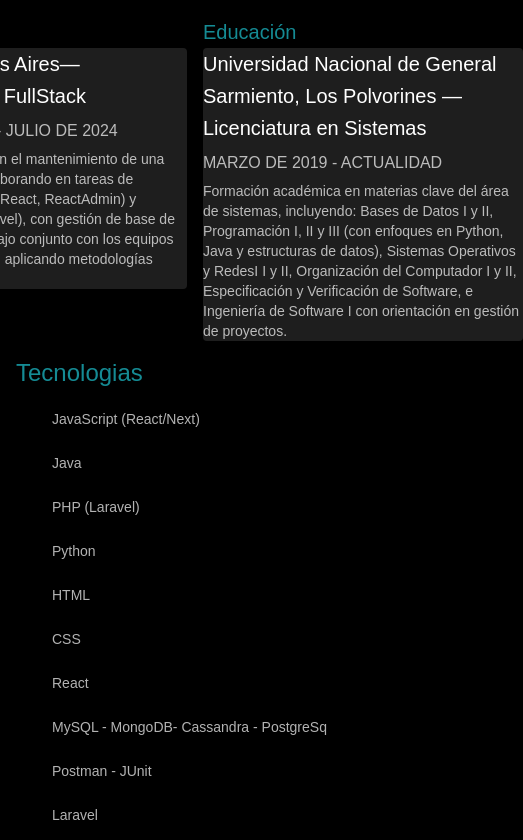
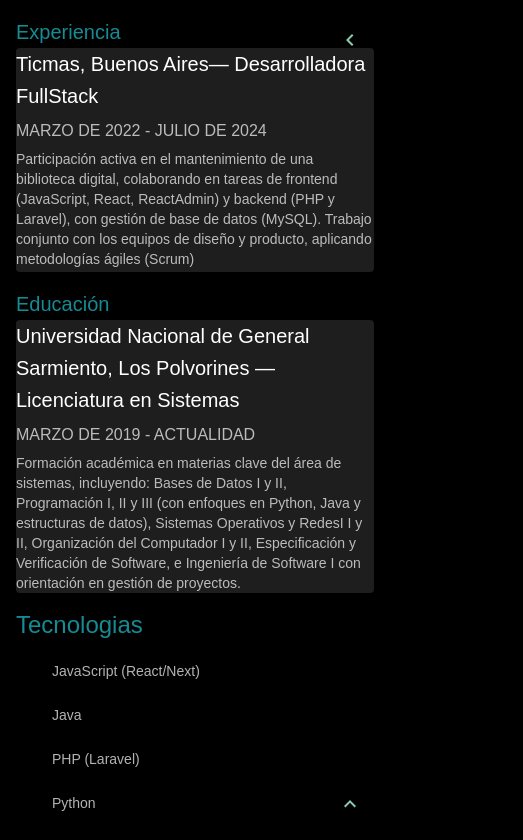
Before and after one commit to sofiAlcaraz/MyPortfolio, a Next.js app: page /about in a window 390 px wide. Shown: the top 840 px of the page, 523 px wide, since content can reach past the window. Built offline with nearby package versions, Linux system fonts and the light colour scheme.

Commit message:
Added changes of responsive an others

```diff
--- a/app/about/page.tsx
+++ b/app/about/page.tsx
@@ -1,12 +1,29 @@
 "use client";
 
-import { Box, Typography } from "@mui/material";
+import { Box, IconButton, Typography } from "@mui/material";
 import RedesList from "../components/redes-list";
 import ListTecnologiStatic from "../components/list-tecnologi-static";
 import Experience from "../components/experience";
 import Education from "../components/education";
+import KeyboardArrowUpIcon from "@mui/icons-material/KeyboardArrowUp";
+import KeyboardArrowLeftIcon from "@mui/icons-material/KeyboardArrowLeft";
+import { useRouter } from "next/navigation"; //error de not mounted
 
 const AboutMy = () => {
+  const router = useRouter();
+
+  const onClickUp = (e: React.MouseEvent<HTMLButtonElement>) => {
+    e.preventDefault();
+    window.scrollTo({
+      top: 0,
+      behavior: "smooth", // hace que el scroll sea animado
+    });
+  };
+  const onClickBack = (e: React.MouseEvent<HTMLButtonElement>) => {
+    e.preventDefault();
+    router.push("/");
+  };
+
   return (
     <Box
       sx={{
@@ -22,6 +39,9 @@
           display: "flex",
           flexDirection: "row",
           gap: "1rem",
+          flexWrap: "wrap",
+          width: "100%",
+          maxWidth: "40rem",
         }}
       >
         <Experience />
@@ -42,6 +62,40 @@
           <RedesList />
         </Box>
       </Box>
+      <Box
+        sx={{
+          display: "flex",
+          position: "fixed",
+          bottom: "1rem",
+          right: "1rem",
+        }}
+      >
+        <IconButton
+          color="primary"
+          aria-label="up"
+          size="large"
+          onClick={onClickUp}
+        >
+          <KeyboardArrowUpIcon />
+        </IconButton>
+      </Box>
+      <Box
+        sx={{
+          display: "flex",
+          position: "fixed",
+          top: "1rem",
+          right: "1rem",
+        }}
+      >
+        <IconButton
+          color="primary"
+          aria-label="back"
+          size="large"
+          onClick={onClickBack}
+        >
+          <KeyboardArrowLeftIcon />
+        </IconButton>
+      </Box>
     </Box>
   );
 };
--- a/app/components/redes-list.tsx
+++ b/app/components/redes-list.tsx
@@ -10,7 +10,7 @@
 
 const RedesList = () => {
   return (
-    <Box>
+    <Box sx={{ display: "flex", justifyContent: "center" }}>
       <Link href="https://www.facebook.com/sofiamelina.alcaraz/" passHref>
         <IconButton color="primary" aria-label="Facebook">
           <FacebookIcon />
--- a/app/components/welcome.tsx
+++ b/app/components/welcome.tsx
@@ -24,16 +24,16 @@
       <Box
         sx={{
           display: "flex",
-          width: "50rem",
           flexDirection: "row",
           alignItems: "center",
+          flexWrap: "wrap",
         }}
       >
         <Box>
-          <Typography className={"open-sans"} variant="h1">
+          <Typography className={"open-sans"} variant="h2">
             Sofía Alcaraz
           </Typography>
-          <Typography className={"open-sans"} variant="h4">
+          <Typography className={"open-sans"} variant="h5">
             Desarrolladora Full-Stack y estudiante de la Licenciatura en
             Sistemas.
           </Typography>
```
Also changed, not shown: app/page.tsx (+0 -13 lines).
